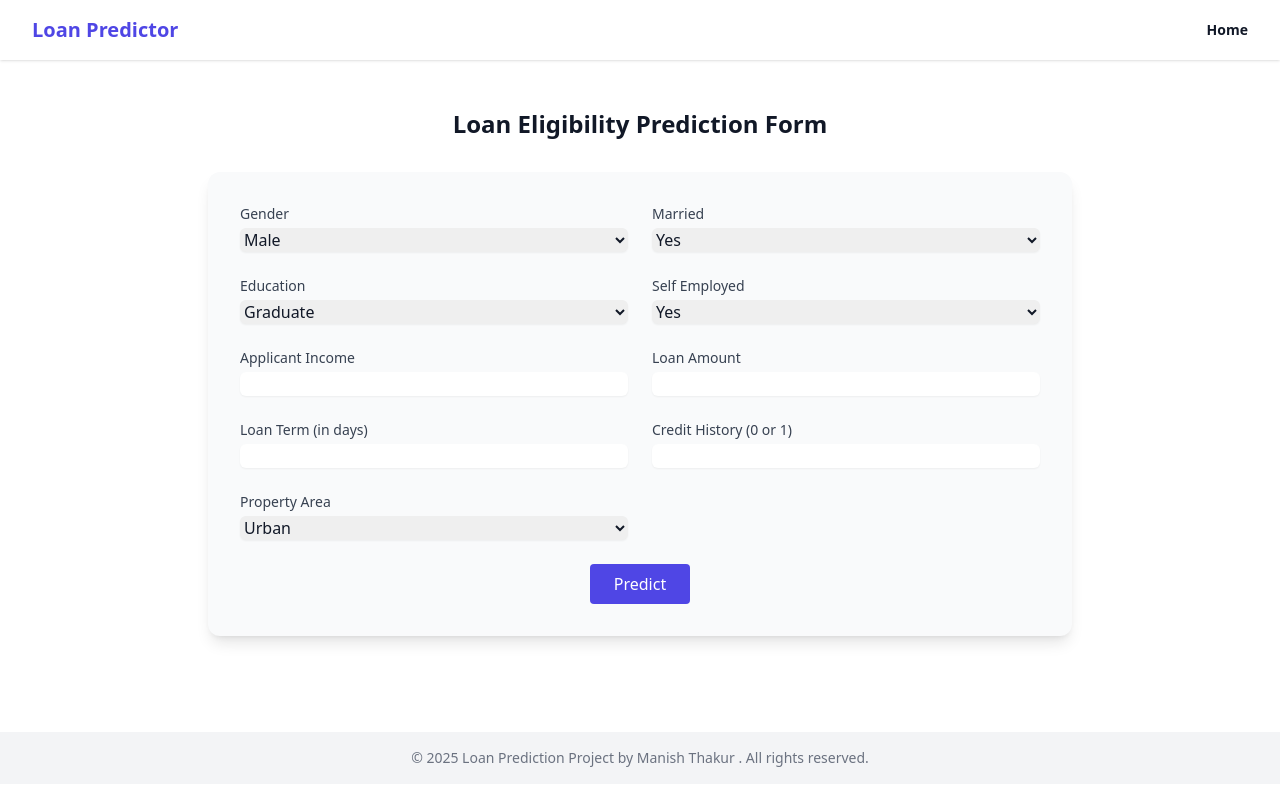
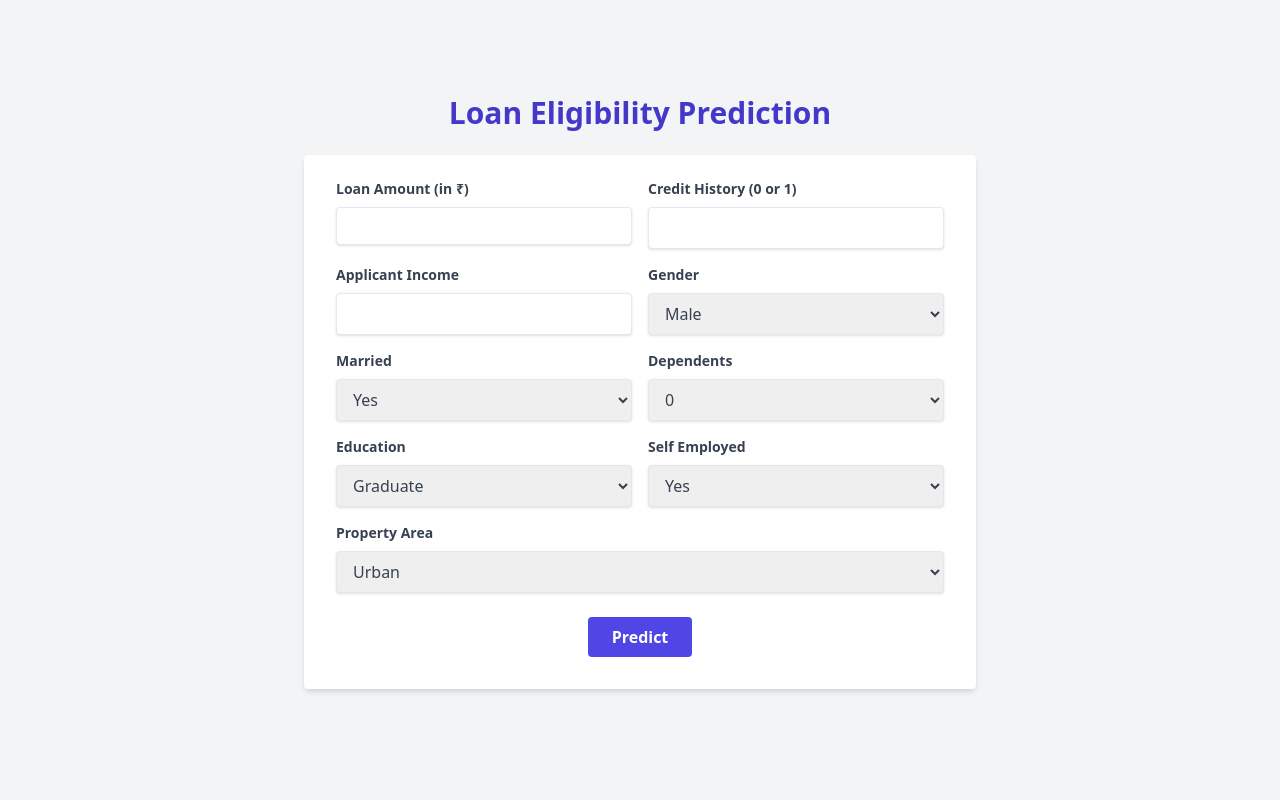
Before and after one commit to mrx000777/Loan-Prediction-App, a Flask app: template templates/prediction.html in a window 1280 px wide. Run offline with Flask 3, Linux system fonts and the light colour scheme; the template is opened without the code that fills it, so the values that code supplies are empty; parts of the project's set-up code (start-up, migrations or seed data) failed here and were passed over; some libraries are stand-ins or nearby versions.

Commit message:
loan done

```diff
--- a/app.py
+++ b/app.py
@@ -1,39 +1,77 @@
 from flask import Flask, render_template, request
+import numpy as np
 import pickle
-import numpy as np
+import math
 
 app = Flask(__name__)
-
-# Load the trained model
-model = pickle.load(open('model.pkl', 'rb'))
+model = pickle.load(open("model.pkl", "rb"))
 
 @app.route('/')
 def home():
-    return render_template('index.html')
+    return render_template("index.html")
 
-@app.route('/predict', methods=['POST'])
+@app.route('/predict', methods=['GET', 'POST'])
 def predict():
     if request.method == 'POST':
-        gender = request.form['gender']
-        married = request.form['married']
-        education = request.form['education']
-        self_employed = request.form['self_employed']
-        applicant_income = float(request.form['applicant_income'])
-        loan_amount = float(request.form['loan_amount'])
+        try:
+            # Raw Inputs
+            gender = request.form["Gender"]
+            married = request.form["Married"]
+            dependents = request.form["Dependents"]
+            education = request.form["Education"]
+            self_employed = request.form["Self_Employed"]
+            credit_history = float(request.form["Credit_History"])
+            property_area = request.form["Property_Area"]
+            income = float(request.form["ApplicantIncome"])
+            loan_amount = float(request.form["LoanAmount"])
 
-        # Convert categorical to numeric
-        gender = 1 if gender == 'Male' else 0
-        married = 1 if married == 'Yes' else 0
-        education = 1 if education == 'Graduate' else 0
-        self_employed = 1 if self_employed == 'Yes' else 0
+            # Feature engineering
+            applicantincomelog = np.log(income + 1)
+            loan_amount_log = np.log(loan_amount + 1)
 
-        # Final input
-        input_data = np.array([[gender, married, education, self_employed, applicant_income, loan_amount]])
+            # Manual One-Hot Encoding
+            Gender_Male = 1 if gender == "Male" else 0
+            Married_Yes = 1 if married == "Yes" else 0
+            Dependents_1 = 1 if dependents == "1" else 0
+            Dependents_2 = 1 if dependents == "2" else 0
+            Dependents_3plus = 1 if dependents == "3+" else 0
+            Education_NotGraduate = 1 if education == "Not Graduate" else 0
+            Self_Employed_Yes = 1 if self_employed == "Yes" else 0
+            Property_Semiurban = 1 if property_area == "Semiurban" else 0
+            Property_Urban = 1 if property_area == "Urban" else 0
 
-        prediction = model.predict(input_data)[0]
-        result = "Loan Approved ✅" if prediction == 1 else "Loan Rejected ❌"
+            # Final feature array
+            features = [[
+                credit_history,
+                applicantincomelog,
+                loan_amount_log,
+                Gender_Male,
+                Married_Yes,
+                Dependents_1,
+                Dependents_2,
+                Dependents_3plus,
+                Education_NotGraduate,
+                Self_Employed_Yes,
+                Property_Semiurban,
+                Property_Urban
+            ]]
 
-        return render_template('prediction.html', prediction_text=result)
+            prediction = model.predict(features)
+
+            result = "Approved" if prediction[0] == 1 else "Rejected"
+
+            if result == "Approved":
+                interest = round(loan_amount * 0.10, 2)
+                total = round(loan_amount + interest, 2)
+            else:
+                interest = total = 0
+
+            return render_template("prediction.html", result=result, loan_amount=loan_amount, interest=interest, total=total)
+
+        except Exception as e:
+            return render_template("prediction.html", result="Error: " + str(e))
+
+    return render_template("prediction.html")
 
 if __name__ == "__main__":
     app.run(debug=True)
--- a/templates/prediction.html
+++ b/templates/prediction.html
@@ -2,124 +2,112 @@
 <html lang="en">
 <head>
   <meta charset="UTF-8" />
-    <meta name="viewport" content="width=device-width, initial-scale=1.0" />
-    <title>Loan Prediction - Form</title>
+  <meta name="viewport" content="width=device-width, initial-scale=1.0"/>
+  <title>Loan Prediction</title>
   <script src="https://cdn.tailwindcss.com"></script>
 </head>
-  <body class="bg-white text-gray-900">
-    <!-- Navbar -->
-    <header class="bg-white shadow">
-      <nav class="mx-auto flex max-w-7xl items-center justify-between p-4 lg:px-8" aria-label="Global">
-        <div class="flex lg:flex-1">
-          <a href="index.html" class="text-xl font-bold text-indigo-600">Loan Predictor</a>
+<body class="bg-gray-100 min-h-screen flex flex-col justify-center items-center p-6">
+
+  <h1 class="text-3xl font-bold text-indigo-700 mb-6">Loan Eligibility Prediction</h1>
+
+  <form action="/predict" method="POST" class="bg-white shadow-md rounded px-8 pt-6 pb-8 mb-4 w-full max-w-2xl">
+    <div class="grid grid-cols-1 md:grid-cols-2 gap-4">
+
+      <!-- Loan Amount -->
+      <div>
+        <label class="block text-gray-700 text-sm font-bold mb-2">Loan Amount (in ₹)</label>
+        <input name="LoanAmount" type="number" required min="1" class="shadow appearance-none border rounded w-full py-2 px-3 text-gray-700 leading-tight focus:outline-none focus:shadow-outline"/>
       </div>
-        <div class="lg:flex lg:gap-x-12 hidden">
-          <a href="index.html" class="text-sm font-semibold leading-6 text-gray-900">Home</a>
+
+      <!-- Credit History -->
+      <div>
+        <label class="block text-gray-700 text-sm font-bold mb-2">Credit History (0 or 1)</label>
+        <input name="Credit_History" type="number" step="1" min="0" max="1" required class="shadow appearance-none border rounded w-full py-2 px-3 text-gray-700"/>
       </div>
-        <div class="lg:hidden">
-          <button id="menu-toggle" class="text-gray-700 focus:outline-none">
-            <svg class="h-6 w-6" fill="none" viewBox="0 0 24 24" stroke="currentColor">
-              <path stroke-linecap="round" stroke-linejoin="round" stroke-width="2"
-                d="M4 6h16M4 12h16M4 18h16" />
-            </svg>
-          </button>
+
+      <!-- Applicant Income -->
+      <div>
+        <label class="block text-gray-700 text-sm font-bold mb-2">Applicant Income</label>
+        <input name="ApplicantIncome" type="number" min="0" required class="shadow appearance-none border rounded w-full py-2 px-3 text-gray-700"/>
       </div>
-      </nav>
-      <!-- Mobile Menu -->
-      <div id="mobile-menu" class="hidden px-4 pb-4 lg:hidden">
-        <a href="index.html"
-          class="block rounded-lg px-3 py-2 text-base font-semibold text-gray-900 hover:bg-gray-50">Home</a>
-      </div>
-    </header>
 
-    <!-- Prediction Form -->
-    <section class="max-w-4xl mx-auto px-4 py-12">
-      <h2 class="text-2xl font-bold text-center mb-8">Loan Eligibility Prediction Form</h2>
-      <form action="/predict" method="POST" class="space-y-6 bg-gray-50 p-8 rounded-xl shadow-lg">
-        <div class="grid grid-cols-1 sm:grid-cols-2 gap-6">
+      <!-- Gender -->
       <div>
-            <label for="Gender" class="block text-sm font-medium text-gray-700">Gender</label>
-            <select name="Gender" id="Gender" class="mt-1 block w-full rounded-md border-gray-300 shadow-sm">
+        <label class="block text-gray-700 text-sm font-bold mb-2">Gender</label>
+        <select name="Gender" required class="shadow border rounded w-full py-2 px-3 text-gray-700">
           <option value="Male">Male</option>
           <option value="Female">Female</option>
         </select>
       </div>
+
+      <!-- Married -->
       <div>
-            <label for="Married" class="block text-sm font-medium text-gray-700">Married</label>
-            <select name="Married" id="Married" class="mt-1 block w-full rounded-md border-gray-300 shadow-sm">
+        <label class="block text-gray-700 text-sm font-bold mb-2">Married</label>
+        <select name="Married" required class="shadow border rounded w-full py-2 px-3 text-gray-700">
           <option value="Yes">Yes</option>
           <option value="No">No</option>
         </select>
       </div>
+
+      <!-- Dependents -->
       <div>
-            <label for="Education" class="block text-sm font-medium text-gray-700">Education</label>
-            <select name="Education" id="Education" class="mt-1 block w-full rounded-md border-gray-300 shadow-sm">
+        <label class="block text-gray-700 text-sm font-bold mb-2">Dependents</label>
+        <select name="Dependents" required class="shadow border rounded w-full py-2 px-3 text-gray-700">
+          <option value="0">0</option>
+          <option value="1">1</option>
+          <option value="2">2</option>
+          <option value="3+">3+</option>
+        </select>
+      </div>
+
+      <!-- Education -->
+      <div>
+        <label class="block text-gray-700 text-sm font-bold mb-2">Education</label>
+        <select name="Education" required class="shadow border rounded w-full py-2 px-3 text-gray-700">
           <option value="Graduate">Graduate</option>
           <option value="Not Graduate">Not Graduate</option>
         </select>
       </div>
+
+      <!-- Self Employed -->
       <div>
-            <label for="Self_Employed" class="block text-sm font-medium text-gray-700">Self Employed</label>
-            <select name="Self_Employed" id="Self_Employed" class="mt-1 block w-full rounded-md border-gray-300 shadow-sm">
+        <label class="block text-gray-700 text-sm font-bold mb-2">Self Employed</label>
+        <select name="Self_Employed" required class="shadow border rounded w-full py-2 px-3 text-gray-700">
           <option value="Yes">Yes</option>
           <option value="No">No</option>
         </select>
       </div>
-          <div>
-            <label for="ApplicantIncome" class="block text-sm font-medium text-gray-700">Applicant Income</label>
-            <input type="number" name="ApplicantIncome" id="ApplicantIncome"
-              class="mt-1 block w-full rounded-md border-gray-300 shadow-sm" required>
-          </div>
-          <div>
-            <label for="LoanAmount" class="block text-sm font-medium text-gray-700">Loan Amount</label>
-            <input type="number" name="LoanAmount" id="LoanAmount"
-              class="mt-1 block w-full rounded-md border-gray-300 shadow-sm" required>
-          </div>
-          <div>
-            <label for="Loan_Amount_Term" class="block text-sm font-medium text-gray-700">Loan Term (in days)</label>
-            <input type="number" name="Loan_Amount_Term" id="Loan_Amount_Term"
-              class="mt-1 block w-full rounded-md border-gray-300 shadow-sm" required>
-          </div>
-          <div>
-            <label for="Credit_History" class="block text-sm font-medium text-gray-700">Credit History (0 or 1)</label>
-            <input type="number" name="Credit_History" id="Credit_History"
-              class="mt-1 block w-full rounded-md border-gray-300 shadow-sm" required min="0" max="1">
-          </div>
-          <div>
-            <label for="Property_Area" class="block text-sm font-medium text-gray-700">Property Area</label>
-            <select name="Property_Area" id="Property_Area"
-              class="mt-1 block w-full rounded-md border-gray-300 shadow-sm">
+
+      <!-- Property Area -->
+      <div class="md:col-span-2">
+        <label class="block text-gray-700 text-sm font-bold mb-2">Property Area</label>
+        <select name="Property_Area" required class="shadow border rounded w-full py-2 px-3 text-gray-700">
           <option value="Urban">Urban</option>
           <option value="Semiurban">Semiurban</option>
           <option value="Rural">Rural</option>
         </select>
       </div>
+
     </div>
-        <div class="text-center">
-          <button type="submit"
-            class="inline-block px-6 py-2 bg-indigo-600 text-white font-medium rounded hover:bg-indigo-700">Predict</button>
+
+    <div class="flex items-center justify-center mt-6">
+      <button class="bg-indigo-600 hover:bg-indigo-700 text-white font-bold py-2 px-6 rounded focus:outline-none focus:shadow-outline">
+        Predict
+      </button>
     </div>
   </form>
 
-      {% if prediction_text %}
-      <div class="mt-8 bg-green-50 text-green-800 p-4 rounded text-center shadow">
-        <strong>Prediction Result:</strong> {{ prediction_text }}
+  {% if result %}
+  <div class="mt-6 bg-white p-6 rounded shadow-md w-full max-w-xl">
+    <h2 class="text-xl font-bold text-gray-800 mb-2">Prediction Result</h2>
+    <p><strong>Status:</strong> {{ result }}</p>
+    <p><strong>Loan Amount:</strong> ₹{{ loan_amount }}</p>
+    {% if result == 'Approved' %}
+    <p><strong>Interest (10%):</strong> ₹{{ interest }}</p>
+    <p><strong>Total Payable:</strong> ₹{{ total }}</p>
+    {% endif %}
   </div>
   {% endif %}
-    </section>
 
-    <!-- Footer -->
-    <footer class="bg-gray-100 text-center py-4 mt-12">
-      <p class="text-sm text-gray-500">&copy; 2025 Loan Prediction Project by Manish Thakur . All rights reserved.</p>
-    </footer>
-
-    <!-- JS for Mobile Menu -->
-    <script>
-      const toggleButton = document.getElementById('menu-toggle');
-      const menu = document.getElementById('mobile-menu');
-      toggleButton.addEventListener('click', () => {
-        menu.classList.toggle('hidden');
-      });
-    </script>
 </body>
 </html>
```
Also changed, not shown: templates/index.html (+14 -73 lines), 1 other file. Lines whose indentation alone changed are shown as unchanged.
